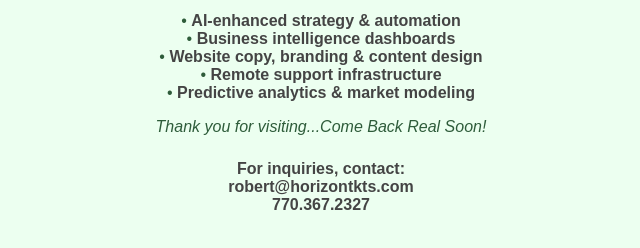
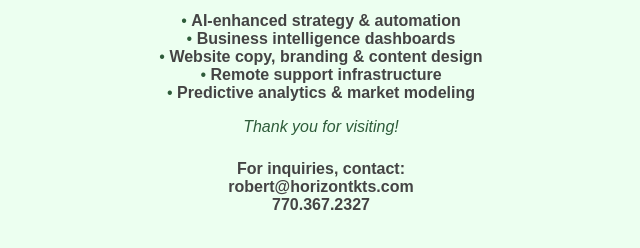
Before and after one commit to HorizonTks/horizontks, a plain HTML site: page index.html in a window 1280 px wide. Shown: the part 318-566 px from the top of the page, without its empty margins (319-959 px from the left). Drawn offline with Linux system fonts and the light colour scheme.

Commit message:
Update index.html

```diff
--- a/index.html
+++ b/index.html
@@ -66,7 +66,7 @@
     <li><b>Predictive analytics & market modeling</b></li>
   </ul>
 
-  <p class="note">Thank you for visiting...Come Back Real Soon!</p>
+  <p class="note">Thank you for visiting!</p>
 
   <p class="contact">For inquiries, contact:<br />
   robert@horizontkts.com<br />
```
